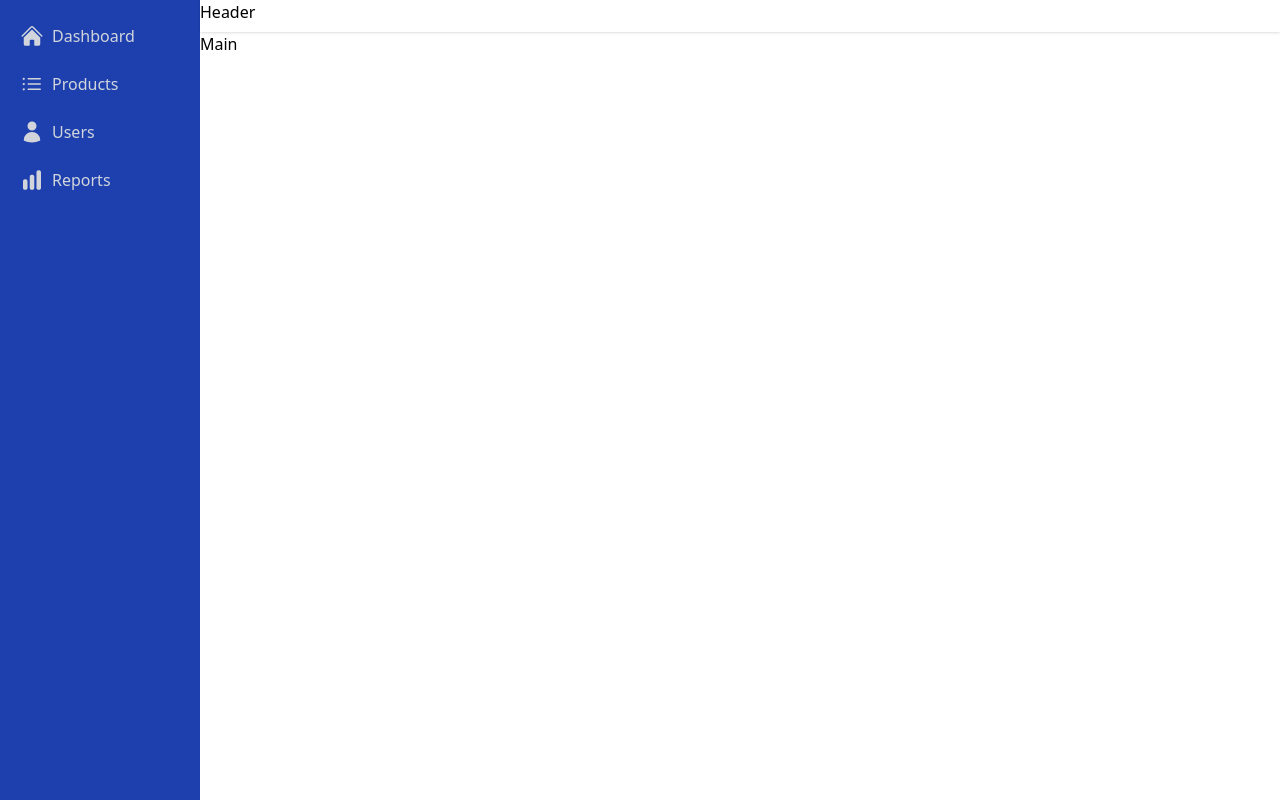
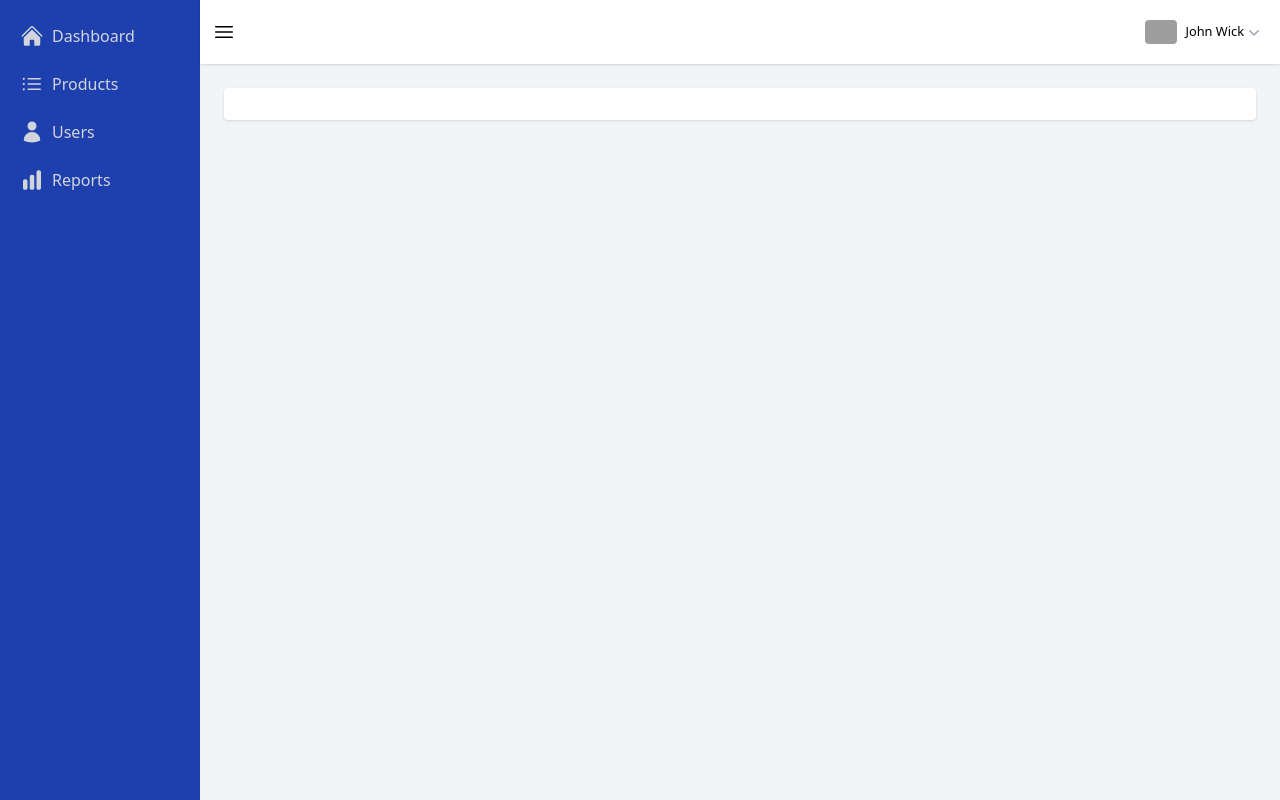
Before and after one commit to davidequattrocchi10/e-commerce-backend, a Vue app in the folder admin/: page /app in a window 1280 px wide. Built offline with nearby package versions, Linux system fonts and the light colour scheme; grey boxes are pictures that could not be loaded.

Commit message:
Add navbar component with user image and dropdown menu

```diff
--- a/admin/src/components/AppLayout.vue
+++ b/admin/src/components/AppLayout.vue
@@ -1,18 +1,17 @@
 <template>
 
-    <div class="flex min-h-full">
+    <div class="flex min-h-full bg-gray-100">
         <!-- Sidebar Component -->
         <Sidebar></Sidebar>
 
         <div class="flex-1">
-            <header class="h-8 shadow bg-white">
-                Header
-            </header>
+            <TopHeader></TopHeader>
 
             <!-- Content  -->
-            <main>
-                Main
-                <router-view></router-view>
+            <main class="p-6">
+                <div class="p-4 rounded bg-white shadow">
+                    <router-view></router-view>
+                </div>
             </main>
 
         </div>
@@ -23,6 +22,7 @@
 
 <script setup>
 import Sidebar from './Sidebar.vue';
+import TopHeader from './TopHeader.vue';
 
 const { title } = defineProps({
     title: String
--- /dev/null
+++ b/admin/src/components/TopHeader.vue
@@ -0,0 +1,56 @@
+<template>
+
+    <header class="flex justify-between items-center h-16 shadow bg-white">
+        <button class="p-3">
+            <Bars3Icon class="h-6 w-6" />
+        </button>
+
+
+
+        <Menu as="div" class="relative inline-block text-left p-3">
+
+            <MenuButton class="flex items-center p-2">
+                <img src="https://randomuser.me/api/portraits/men/11.jpg" class="rounded w-8 m-2">
+                <small>John Wick</small>
+                <ChevronDownIcon class="-mr-1 h-5 w-5 text-gray-400" aria-hidden="true" />
+            </MenuButton>
+
+
+            <transition enter-active-class="transition ease-out duration-100"
+                enter-from-class="transform opacity-0 scale-95" enter-to-class="transform opacity-100 scale-100"
+                leave-active-class="transition ease-in duration-75" leave-from-class="transform opacity-100 scale-100"
+                leave-to-class="transform opacity-0 scale-95">
+                <MenuItems
+                    class="absolute right-0 z-10 mt-2 w-36 origin-top-right rounded-md bg-white shadow-lg ring-1 ring-black ring-opacity-5 focus:outline-none">
+                    <div class="py-1">
+                        <MenuItem v-slot="{ active }">
+                        <a href="#"
+                            :class="[active ? 'bg-blue-800 text-white' : 'text-gray-700', 'px-4 py-2 text-sm flex items-center ']">
+                            <UserIcon class="h-6 w-6 mr-2" />Profile
+                        </a>
+                        </MenuItem>
+                        <form method="POST" action="#">
+                            <MenuItem v-slot="{ active }">
+                            <button type="submit" class="w-full"
+                                :class="[active ? 'bg-blue-800 text-white' : 'text-gray-700', 'px-4 py-2 text-sm flex items-center']">
+                                <ArrowRightStartOnRectangleIcon class="h-6 w-6 mr-2" />Logout
+                            </button>
+                            </MenuItem>
+                        </form>
+                    </div>
+                </MenuItems>
+            </transition>
+        </Menu>
+    </header>
+</template>
+
+<script setup>
+import { Menu, MenuButton, MenuItem, MenuItems } from '@headlessui/vue';
+import { ChevronDownIcon } from '@heroicons/vue/20/solid';
+import { Bars3Icon, UserIcon, ArrowRightStartOnRectangleIcon } from '@heroicons/vue/24/solid';
+
+</script>
+
+
+
+<style scoped></style>
```
